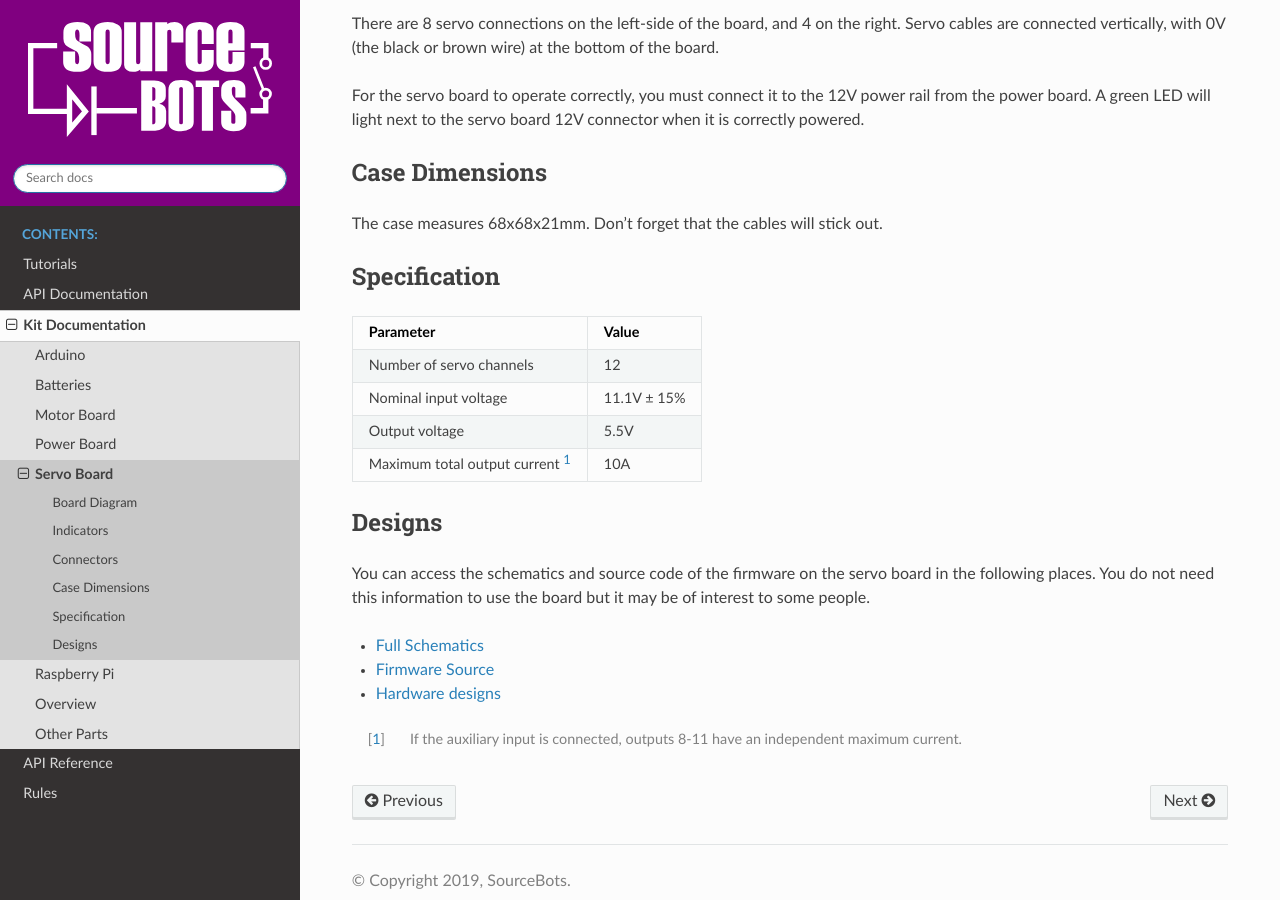
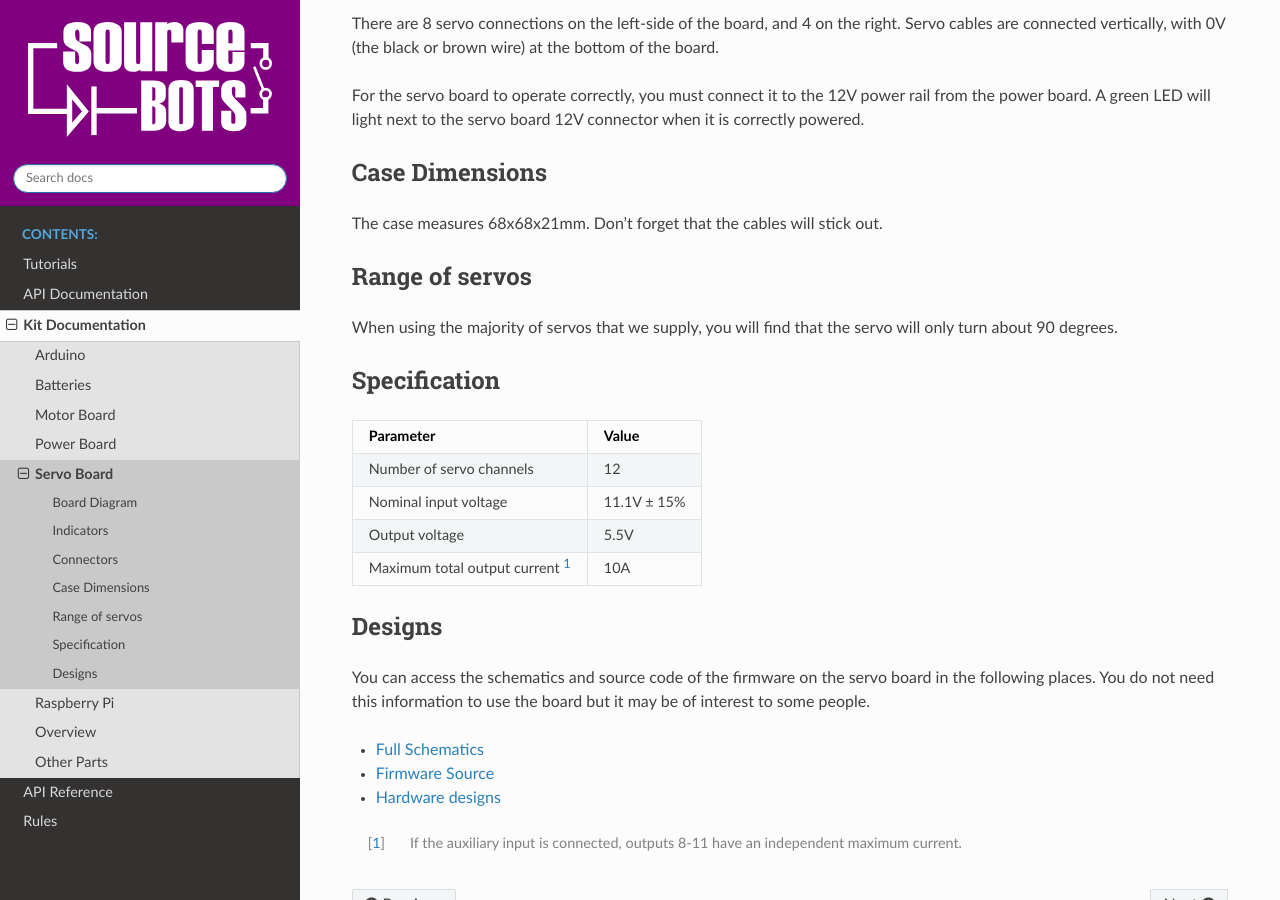
Before and after one commit to sourcebots/sbot, a Sphinx documentation site: the page built from docs/source/kit/servo-board.rst, in a window 1280 px wide and 900 px high, scrolled down 761 px. Built offline with Sphinx 7.4.7 and the Read the Docs theme 2.0.0, drawn with Linux system fonts in a browser that asks for light colours.

Commit message:
Add servo range comment.

```diff
--- a/docs/source/kit/servo-board.rst
+++ b/docs/source/kit/servo-board.rst
@@ -41,6 +41,12 @@ Case Dimensions
 The case measures 68x68x21mm. Don't forget that the cables will stick
 out.
 
+Range of servos
+---------------
+
+When using the majority of servos that we supply, you will find that the
+servo will only turn about 90 degrees.
+
 Specification
 -------------
 
```
